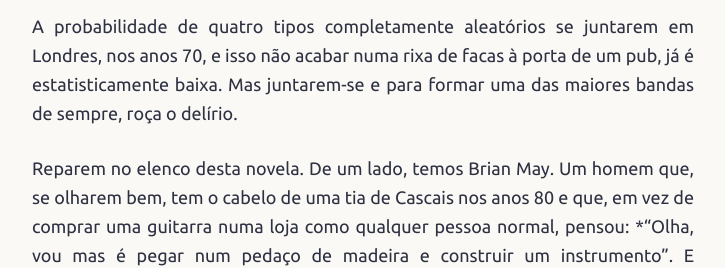
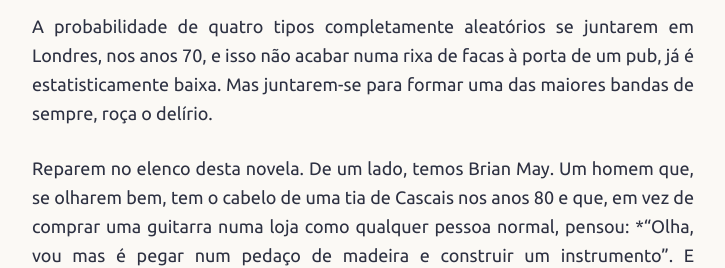
Before and after one commit to joaquim-capitao/musica, a Jekyll site: the page built from artistas/queen.md, in a window 1280 px wide and 900 px high, cut to the strip 521-789 px from the top of the window. Shown: the whole strip, without its empty margins (277-1002 px from the left). Built offline with Jekyll 4.4.1, drawn with Linux system fonts in a browser that asks for light colours; our own code applies the rules of GitHub Pages for plain Markdown files.

```diff
--- a/artistas/queen.md
+++ b/artistas/queen.md
@@ -4,7 +4,7 @@ Silêncio, por favor. Vamos falar sobre os Queen.
 
 ![](https://queennet.com.br/wp-content/uploads/2024/02/queen-cartao.jpg)
 
-A probabilidade de quatro tipos completamente aleatórios se juntarem em Londres, nos anos 70, e isso não acabar numa rixa de facas à porta de um pub, já é estatisticamente baixa. Mas juntarem-se e para formar uma das maiores bandas de sempre, roça o delírio.
+A probabilidade de quatro tipos completamente aleatórios se juntarem em Londres, nos anos 70, e isso não acabar numa rixa de facas à porta de um pub, já é estatisticamente baixa. Mas juntarem-se para formar uma das maiores bandas de sempre, roça o delírio.
 
 Reparem no elenco desta novela. De um lado, temos Brian May. Um homem que, se olharem bem, tem o cabelo de uma tia de Cascais nos anos 80 e que, em vez de comprar uma guitarra numa loja como qualquer pessoa normal, pensou: *"Olha, vou mas é pegar num pedaço de madeira e construir um instrumento". E construiu a famosa [_Red Special_](https://pt.wikipedia.org/wiki/Red_Special). E para piorar a sensação de inadequação de todos nós, o sujeito é astrofísico. Enquanto o comum dos mortais está a tentar perceber como é que se programa o micro-ondas, o Brian May está a estudar galáxias e a compor solos de guitarra ao mesmo tempo.
 
```
